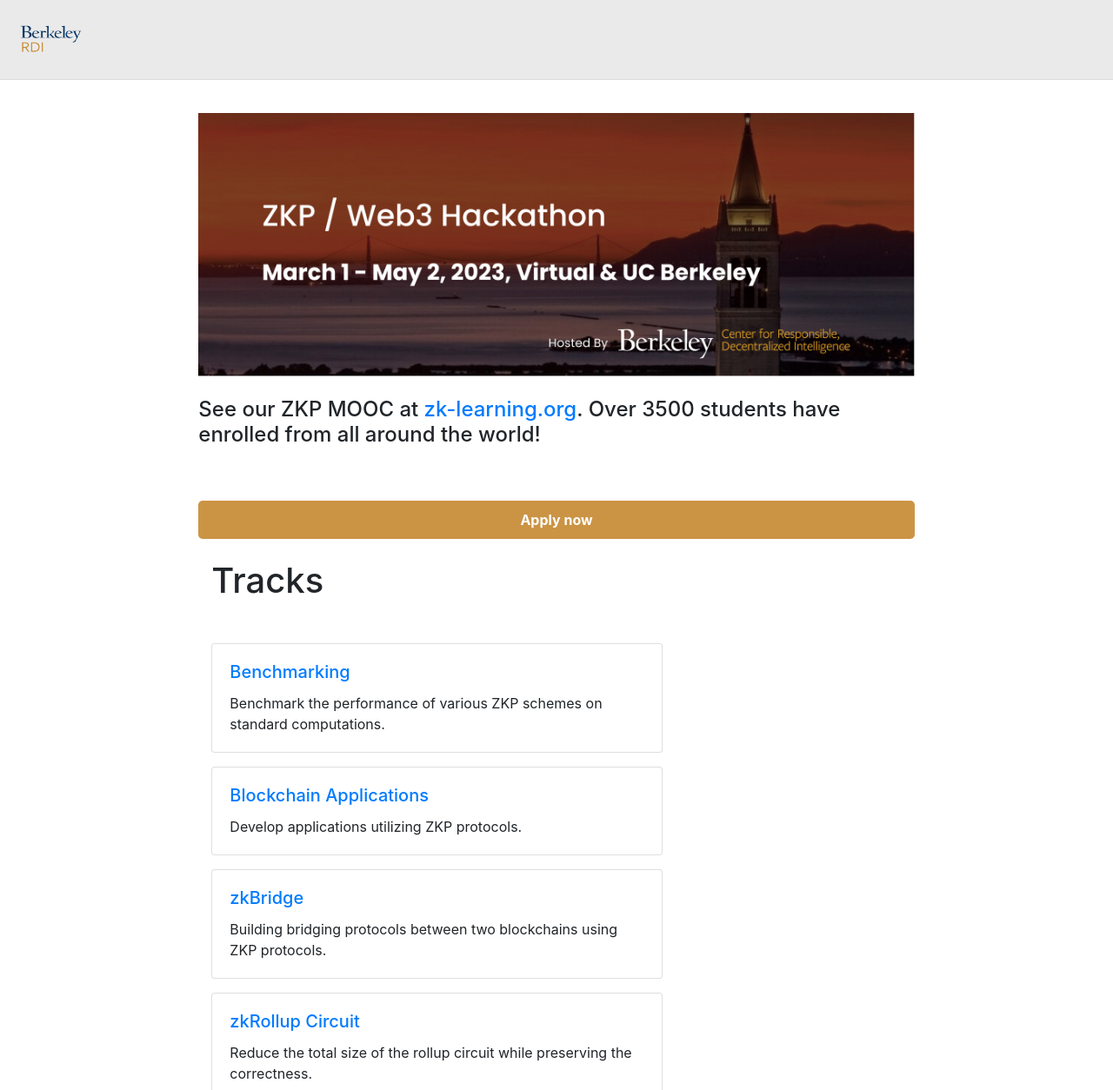
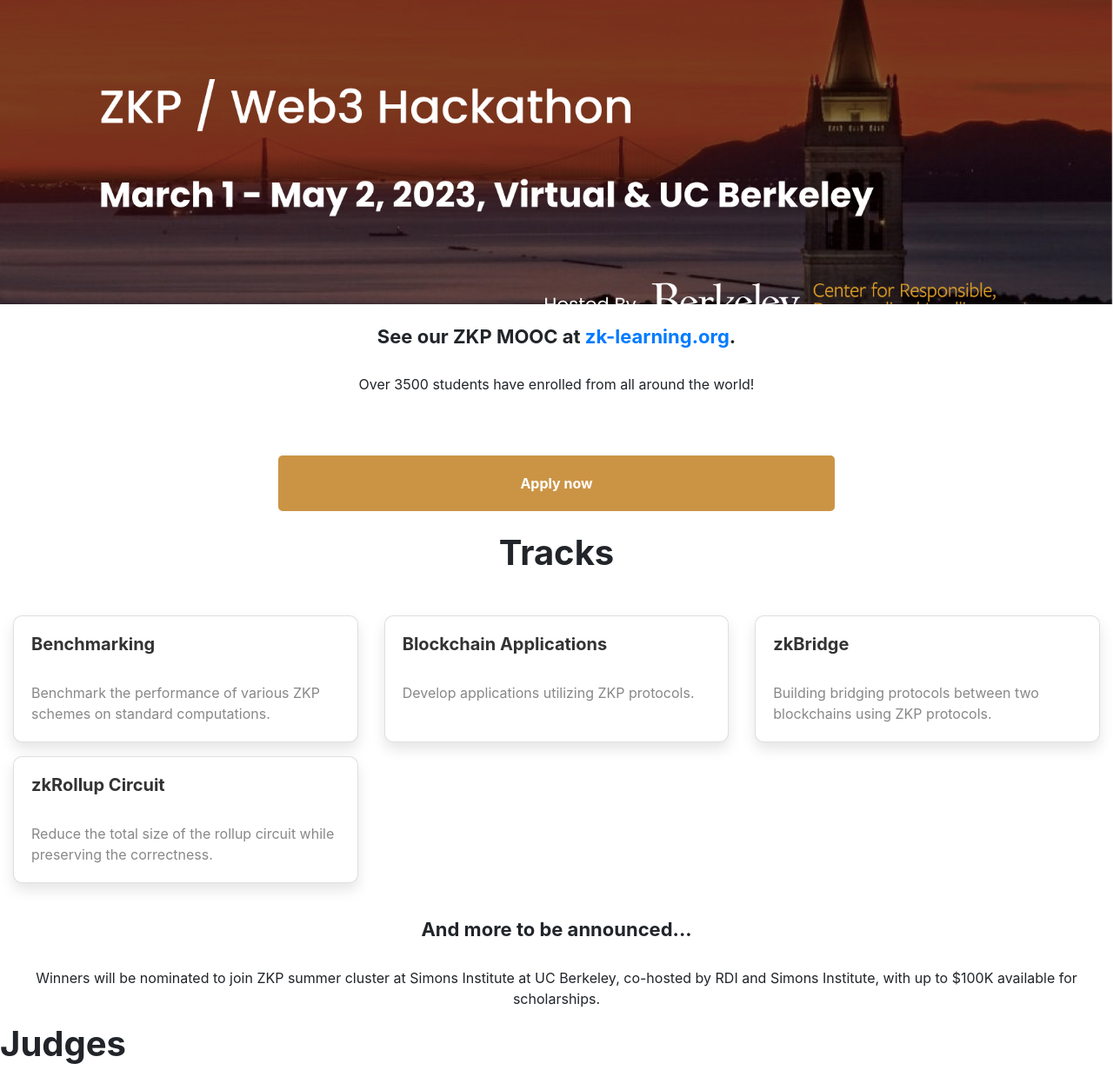
Before and after one commit to rdi-berkeley/zkp-web3-hackathon, a Jekyll site: the page built from index.md, in a window 1280 px wide and 1400 px high, cut to the strip 0-1254 px from the top of the window. Shown: the whole strip at 87% size. Built offline with Jekyll 4.4.1, drawn with Linux system fonts in a browser that asks for light colours; nearby versions of some CDN libraries; some of the changed text lies outside the part shown.

Commit message:
Update home.html

```diff
--- a/_layouts/home.html
+++ b/_layouts/home.html
@@ -1,9 +1,3 @@
----
-layout: page
-full-width: true
-cover-img: "/assets/img/ZKP_Web3 HackathonBanner.jpg"
----
-
 <!-- Homepage HTML -->
 
 <div class="banner">
@@ -12,7 +6,8 @@ cover-img: "/assets/img/ZKP_Web3 HackathonBanner.jpg"
 
 <br>
 
-<h4> See our ZKP MOOC at <a href="https://zk-learning.org">zk-learning.org</a>. Over 3500 students have enrolled from all around the world!</h4>
+<h2 style="text-align: center;"> See our ZKP MOOC at <a href="https://zk-learning.org">zk-learning.org</a>.</h2>
+<p style="text-align: center;"> Over 3500 students have enrolled from all around the world!</p>
 
 <br>
 
@@ -25,9 +20,9 @@ cover-img: "/assets/img/ZKP_Web3 HackathonBanner.jpg"
   }
 
   .banner img {
-    width: 150%;
-    height: 120%;
-    object-fit: contain;
+    width: 100%;
+    height: 350px;
+    object-fit: cover;
     margin: 0 auto;
   }
 </style>
@@ -42,13 +37,15 @@ cover-img: "/assets/img/ZKP_Web3 HackathonBanner.jpg"
   .apply-button {
     background-color: #CB9445;
     color: white;
-    padding: 10px 0;
+    padding: 20px 40px;
     border-radius: 5px;
     font-weight: bold;
     text-align: center;
     display: block;
-    width: 100%;
+    width: 50%;
+    margin: 0 auto;
     border: none;
+    text-decoration: none;
   }
 </style>
 
@@ -60,16 +57,46 @@ cover-img: "/assets/img/ZKP_Web3 HackathonBanner.jpg"
 
 <head>
   <link rel="stylesheet" href="https://maxcdn.bootstrapcdn.com/bootstrap/4.0.0/css/bootstrap.min.css" integrity="sha384-Gn5384xqQ1aoWXA+058RXPxPg6fy4IWvTNh0E263XmFcJlSAwiGgFAW/dAiS6JXm" crossorigin="anonymous">
+  <style>
+    h1 {
+      font-size: 2.5rem;
+      font-weight: 700;
+      margin-bottom: 2rem;
+    }
+
+.card {
+  box-shadow: 0 0.5rem 1rem rgba(0,0,0,0.1);
+  transition: all 0.3s ease-in-out;
+  border-radius: 10px;
+}
+
+.card:hover {
+  box-shadow: 0 0.5rem 1.5rem rgba(0,0,0,0.15);
+  transform: translateY(-0.25rem);
+}
+
+.card h5 a {
+  color: #333;
+  font-size: 1.25rem;
+  font-weight: 700;
+  text-decoration: none;
+}
+
+.card p {
+  font-size: 1rem;
+  color: #888;
+  margin-top: 1rem;
+}
+</style>
 </head>
-
 <div class="container-fluid">
-  <h1 class="mb-5">Tracks</h1>
+  <h1 class="mb-5 text-center">Tracks</h1>
   <div class="row">
     {% for track in site.tracks %}
-      <div class="col-xl-8 mb-3">
+      <div class="col-xl-4 mb-3">
         <div class="card h-100">
-          <div class="card-body">
-            <h5 class="card-title">
+          <div class="card-body d-flex flex-column">
+            <h5 class="card-title mb-3">
               <a href="{{ track.url | absolute_url }}">{{ track.title }}</a>
             </h5>
             <p class="card-text">{{ track.description }}</p>
@@ -79,23 +106,19 @@ cover-img: "/assets/img/ZKP_Web3 HackathonBanner.jpg"
     {% endfor %}
   </div>
 </div>
-
 <br>
-
-<h2>And more to be announced...</h2>
-
-<p>Winners will be nominated to join ZKP summer cluster at Simons Institute at UC Berkeley, co-hosted by RDI and Simons Institute, with up to $100K available for scholarships.</p>
+<h2 class="text-center">And more to be announced...</h2>
+<p class="text-center">Winners will be nominated to join ZKP summer cluster at Simons Institute at UC Berkeley, co-hosted by RDI and Simons Institute, with up to $100K available for scholarships.</p>
 
 <h1>Judges</h1>
-
-<table style="table-layout: fixed; font-size: 88%; align: middle;" summary="table containing pictures of the instructors and links to their personal websites">
+<table style="width: 100%; table-layout: fixed; font-size: 88%; text-align: center;" summary="table containing pictures of the judges and links to their personal websites">
   <thead>
     <tr>
-      <th style="width: 20%;"><img style="object-fit:cover" width=150 height=200 src="{{site.baseurl}}/assets/img/Boneh.jpeg" alt="Dan Boneh"></th>
-      <th style="width: 20%;"><img style="object-fit:cover" width=150 height=200 src="{{site.baseurl}}/assets/img/goldwasser.jpeg" alt="Shafi Goldwasser"></th>
-      <th style="width: 20%;"><img style="object-fit:cover" width=150 height=200 src="{{site.baseurl}}/assets/img/dawn-berkeley.jpg" alt="Dawn Song"></th>
-      <th style="width: 20%;"><img style="object-fit:cover" width=150 height=200 src="{{site.baseurl}}/assets/img/thaler.png" alt="Justin Thaler"></th>
-      <th style="width: 20%;"><img style="object-fit:cover" width=150 height=200 src="{{site.baseurl}}/assets/img/yupeng.jpeg" alt="Yupeng Zhang"></th>
+      <th style="width: 20%;"><img style="width: 150px; height: 200px; object-fit: cover;" src="{{site.baseurl}}/assets/img/Boneh.jpeg" alt="Dan Boneh"></th>
+      <th style="width: 20%;"><img style="width: 150px; height: 200px; object-fit: cover;" src="{{site.baseurl}}/assets/img/goldwasser.jpeg" alt="Shafi Goldwasser"></th>
+      <th style="width: 20%;"><img style="width: 150px; height: 200px; object-fit: cover;" src="{{site.baseurl}}/assets/img/dawn-berkeley.jpg" alt="Dawn Song"></th>
+      <th style="width: 20%;"><img style="width: 150px; height: 200px; object-fit: cover;" src="{{site.baseurl}}/assets/img/thaler.png" alt="Justin Thaler"></th>
+      <th style="width: 20%;"><img style="width: 150px; height: 200px; object-fit: cover;" src="{{site.baseurl}}/assets/img/yupeng.jpeg" alt="Yupeng Zhang"></th>
     </tr>
   </thead>
   <tbody>
@@ -115,25 +138,24 @@ cover-img: "/assets/img/ZKP_Web3 HackathonBanner.jpg"
     </tr>
   </tbody>
 </table>
-
-<div style="height:30px; width:100%; clear:both;"></div>
-<h3>More judges will be announced soon</h3>
+<div style="height: 30px; width: 100%; clear: both;"></div>
+<h3>More judges will be announced soon.</h3>
 
 <div style="height:30px; width:100%; clear:both;"></div>
 <!--
 <h1>Sponsors</h1>
 <div class="sponsor-logos">
   <a href="https://rdi.berkeley.edu" target="_blank">
-    <img src="{{site.baseurl}}/assets/img/berkeley.png" alt="Sponsor 1">
+    <img src="{{site.baseurl}}/assets/img/berkeley.png" alt="Berkeley RDI">
   </a>
   <a href="https://rdi.berkeley.edu" target="_blank">
-    <img src="{{site.baseurl}}/assets/img/berkeley.png" alt="Sponsor 2">
+    <img src="{{site.baseurl}}/assets/img/company2.png" alt="Company 2">
   </a>
   <a href="https://rdi.berkeley.edu" target="_blank">
-    <img src="{{site.baseurl}}/assets/img/berkeley.png" alt="Sponsor 3">
+    <img src="{{site.baseurl}}/assets/img/company3.png" alt="Company 3">
   </a>
   <a href="https://rdi.berkeley.edu" target="_blank">
-    <img src="{{site.baseurl}}/assets/img/berkeley.png" alt="Sponsor 3">
+    <img src="{{site.baseurl}}/assets/img/company4.png" alt="Company 4">
   </a>
 </div>
 -->
```
Also changed, not shown: other parts of _layouts/home.html (+1 -1 lines).
